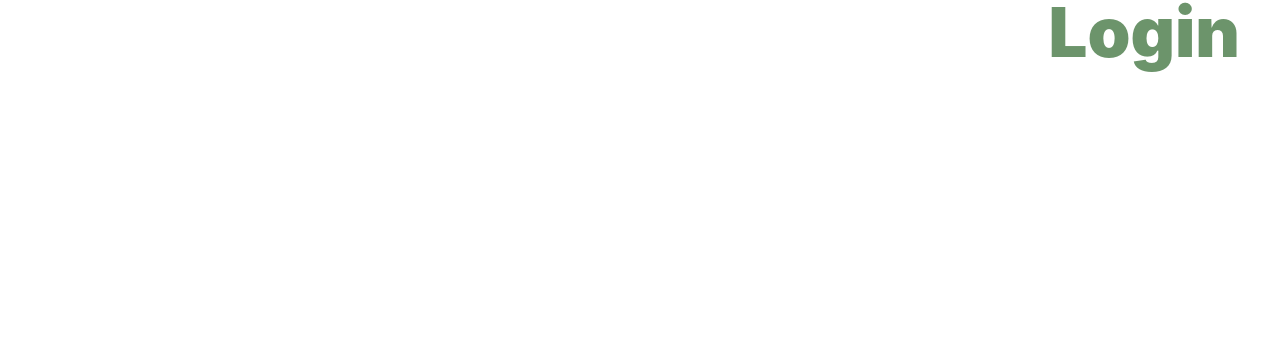
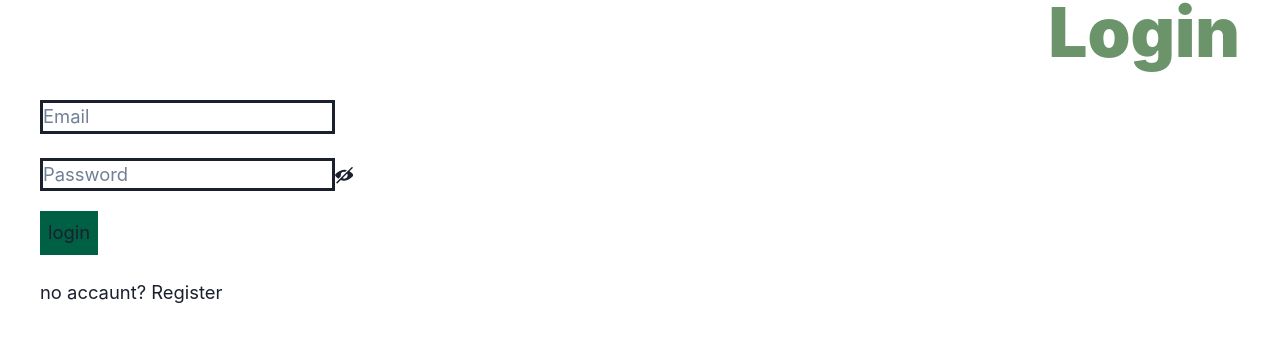
Before and after one commit to myroslav111/shop, a Next.js app: page /login/Login in a window 1280 px wide. Shown: the part 200-542 px from the top of the page. Built offline with nearby package versions, Linux system fonts and the light colour scheme; no server answers.

Commit message:
add login form

```diff
--- /dev/null
+++ b/app/components/login-page-form/LoginForm.tsx
@@ -0,0 +1,9 @@
+import { FC } from 'react';
+
+import LoginFormik from './component-formik-login/LoginFormik';
+
+const LoginForm: FC = () => {
+  return <LoginFormik />;
+};
+
+export default LoginForm;
--- /dev/null
+++ b/app/components/login-page-form/component-formik-login/LoginFormik.module.scss
@@ -0,0 +1,7 @@
+.inputEmail {
+    @apply mt-6 border-solid;
+  }
+
+  .button {
+    @apply mb-6 mt-5 bg-dark-green p-2;
+  }
--- /dev/null
+++ b/app/components/login-page-form/component-formik-login/LoginFormik.tsx
@@ -0,0 +1,103 @@
+import { ViewIcon, ViewOffIcon } from '@chakra-ui/icons';
+import { ErrorMessage, Field, Form, Formik } from 'formik';
+import Link from 'next/link';
+import { FC, useState } from 'react';
+
+import styles from './LoginFormik.module.scss';
+import {
+  emailValidationSchema,
+  loginValidationSchema,
+  passwordValidationSchema,
+  stepOneValidationSchema,
+  stepTwoValidationSchema
+} from '@/services/userValidation';
+
+interface IInitialValues {
+  email: string;
+  password: string;
+}
+
+const initialValues: IInitialValues = {
+  email: '',
+  password: ''
+};
+
+const LoginFormik: FC = () => {
+  const [isError, setIsError] = useState(null);
+  const [passwordShow, setPasswordShow] = useState(false);
+
+  const togglePassword = () => setPasswordShow(prevState => !prevState);
+
+  const handleSubmit = (formData: IInitialValues, { resetForm }: any) => {
+    console.log(formData);
+    // const { error } = await login(formData);
+    // if (error) {
+    //   setIsError({
+    //     message: error.data.message,
+    //     additionalInfo: error.data.additionalInfo
+    //   });
+    //   resetForm();
+    // } else {
+    //   navigate('/user');
+    // }
+  };
+
+  return (
+    <div>
+      <Formik
+        validationSchema={loginValidationSchema}
+        initialValues={initialValues}
+        onSubmit={handleSubmit}
+      >
+        {() => (
+          <Form>
+            <div>
+              <Field
+                className={styles.inputEmail}
+                autoFocus='autofocus'
+                name='email'
+                type='email'
+                placeholder='Email'
+                autoComplete='off'
+              />
+              <ErrorMessage name='email' component='p' />
+            </div>
+            <div>
+              <Field
+                className={styles.inputEmail}
+                name='password'
+                type={passwordShow ? 'text' : 'password'}
+                placeholder='Password'
+                autoComplete='off'
+              />
+              <span id='visibilityBtn' onClick={togglePassword}>
+                {passwordShow ? (
+                  <ViewIcon cursor={'pointer'} />
+                ) : (
+                  <ViewOffIcon cursor={'pointer'} />
+                )}
+              </span>
+              <ErrorMessage name='password' component='p' />
+            </div>
+
+            <div>
+              <button className={styles.button} type='submit'>
+                login
+              </button>
+            </div>
+            <Link href='/sign-in/SignIn'>
+              <p>no accaunt? Register</p>
+            </Link>
+            {/* <p className={scss.redirect__auth}>
+              <Link to='/forgot-password' className={scss.redirect_link__auth}>
+                {t('Forgot password?')}
+              </Link>
+            </p> */}
+          </Form>
+        )}
+      </Formik>
+    </div>
+  );
+};
+
+export default LoginFormik;
--- a/app/components/screens/login-page/LoginPage.tsx
+++ b/app/components/screens/login-page/LoginPage.tsx
@@ -1,5 +1,6 @@
 import { FC } from 'react';
 
+import LoginForm from '@/components/login-page-form/LoginForm';
 import Heading from '@/components/ui/heading/Heading';
 
 import Layout from '@/layout/meta/Layout';
@@ -8,6 +9,7 @@ const LoginPage: FC = () => {
   return (
     <Layout title='LoginPage' description='LoginPage'>
       <Heading>Login</Heading>
+      <LoginForm />
     </Layout>
   );
 };
--- a/app/components/sign-in-page-form/SignInForm.tsx
+++ b/app/components/sign-in-page-form/SignInForm.tsx
@@ -17,7 +17,7 @@ const SignInForm: FC = () => {
     // city: '',
     // phone: ''
   });
-  console.log(data);
+  // console.log(data);
 
   const handleUserData = (newData: IFormValues): void => {
     setData(prev => ({ ...prev, ...newData }));
--- a/app/components/sign-in-page-form/component-formik/AuthFormik.module.scss
+++ b/app/components/sign-in-page-form/component-formik/AuthFormik.module.scss
@@ -1,7 +1,7 @@
 .inputEmail {
-  @apply mt-14 border-solid;
+  @apply mt-6 border-solid;
 }
 
 .button {
-  @apply mb-14 bg-dark-green p-2;
+  @apply mb-6 mt-5 bg-dark-green p-2;
 }
--- a/app/components/sign-in-page-form/component-formik/AuthFormik.tsx
+++ b/app/components/sign-in-page-form/component-formik/AuthFormik.tsx
@@ -1,16 +1,12 @@
+import { ViewIcon, ViewOffIcon } from '@chakra-ui/icons';
 import { ErrorMessage, Field, Form, Formik } from 'formik';
+import Link from 'next/link';
 import { FC, useState } from 'react';
 
 import { IFormValues } from '../SignInForm';
 
 import styles from './AuthFormik.module.scss';
-import {
-  emailValidationSchema,
-  loginValidationSchema,
-  passwordValidationSchema,
-  stepOneValidationSchema,
-  stepTwoValidationSchema
-} from '@/services/userValidation';
+import { stepOneValidationSchema } from '@/services/userValidation';
 
 interface IProps {
   handleUserData: Function;
@@ -39,7 +35,7 @@ const AuthFormik: FC<IProps> = props => {
       >
         {() => (
           <Form>
-            <h2>title</h2>
+            {/* <h2>title</h2> */}
             <div>
               <Field
                 className={styles.inputEmail}
@@ -60,8 +56,11 @@ const AuthFormik: FC<IProps> = props => {
                 placeholder='Password'
               />
               <span id='visibilityBtn' onClick={togglePassword}>
-                {/* {passwordShow ? <VisibilityIcon /> : <VisibilityOffIcon />} */}
-                {passwordConfirm ? '+' : '-'}
+                {passwordShow ? (
+                  <ViewIcon cursor={'pointer'} />
+                ) : (
+                  <ViewOffIcon cursor={'pointer'} />
+                )}
               </span>
               <ErrorMessage name='password' component='p' />
             </div>
@@ -73,8 +72,11 @@ const AuthFormik: FC<IProps> = props => {
                 placeholder='Confirm Password'
               />
               <span id='visibilityBtn' onClick={togglePasswordConfirm}>
-                {/* {passwordConfirm ? <VisibilityIcon /> : <VisibilityOffIcon />} */}
-                {passwordConfirm ? '+' : '-'}
+                {passwordConfirm ? (
+                  <ViewIcon cursor={'pointer'} />
+                ) : (
+                  <ViewOffIcon cursor={'pointer'} />
+                )}
               </span>
               <ErrorMessage name='confirmPassword' component='p' />
             </div>
@@ -83,12 +85,9 @@ const AuthFormik: FC<IProps> = props => {
                 button
               </button>
             </div>
-            <p>
-              {'Already have an account?'}
-              {/* <Link to='/login' className={scss.redirect_link__auth}>
-                {'Login'}
-              </Link> */}
-            </p>
+            <Link href='/login/Login'>
+              <p>{'Already have an account?'}</p>
+            </Link>
           </Form>
         )}
       </Formik>
```
